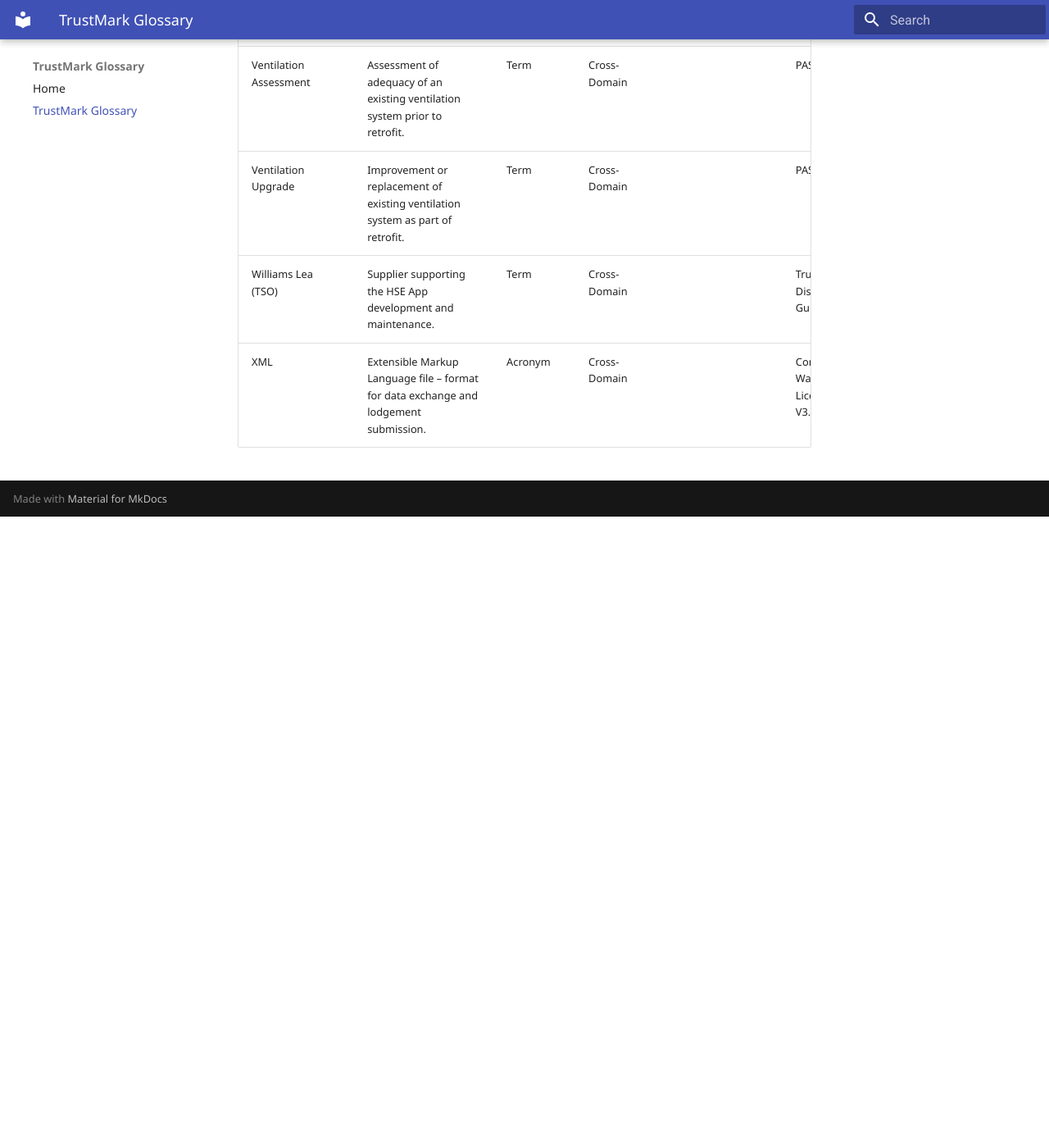
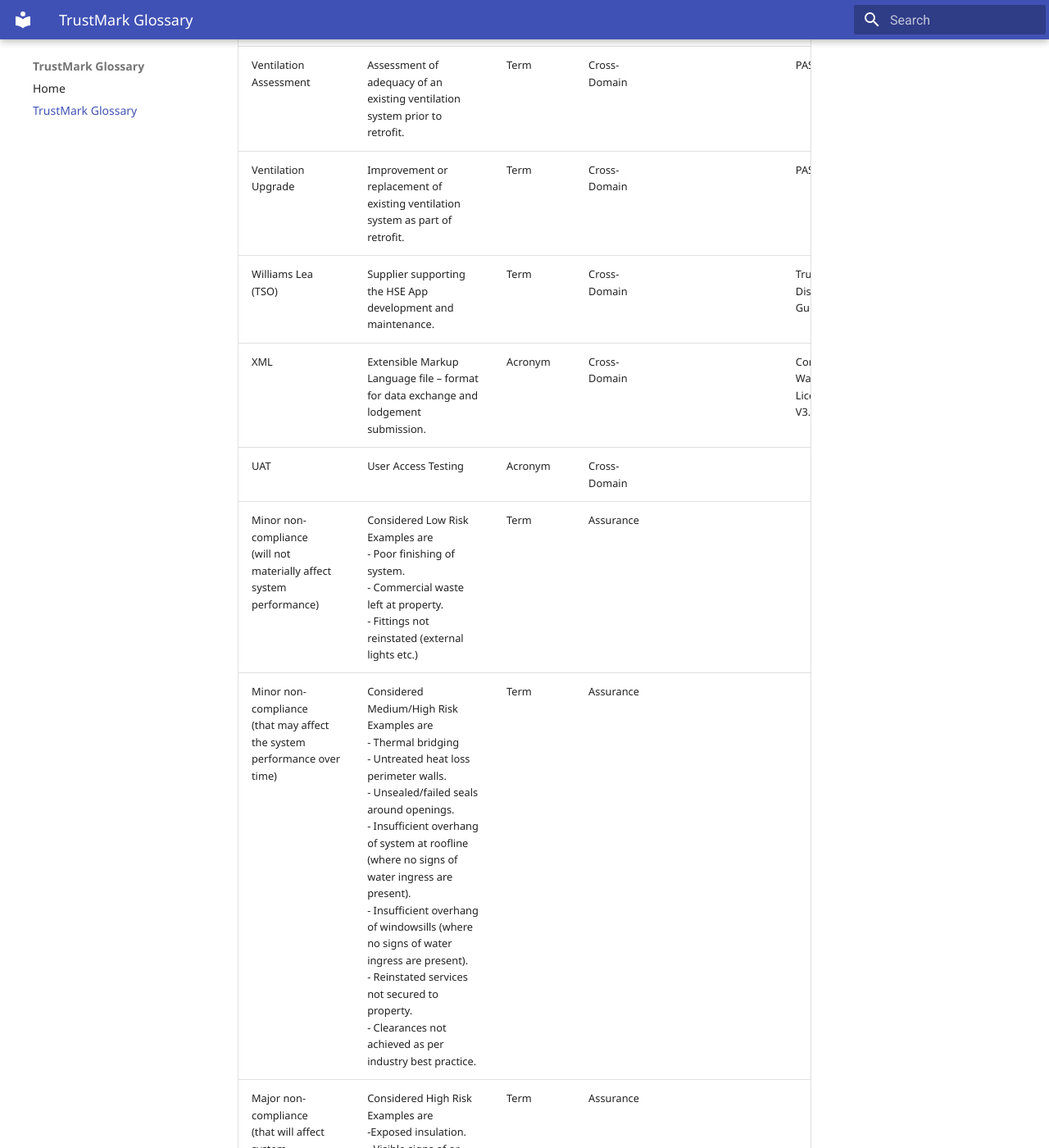
Before and after one commit to PeteHitchen/trustmark-glossary, an MkDocs documentation site: the page built from docs/trustmark-glossary.md, in a window 1280 px wide and 1400 px high, scrolled down 25302 px. Shown: the whole window at 82% size. Built offline with MkDocs 1.6.1 and Material for MkDocs 9.7.7, drawn with Linux system fonts in a browser that asks for light colours; before the commit the page ends 25932 px from its top, so only the background shows below that; some of the changed text lies outside the part shown.

Commit message:
Update glossary

```diff
--- a/docs/trustmark-glossary.md
+++ b/docs/trustmark-glossary.md
@@ -189,3 +189,8 @@
 | Ventilation Upgrade | Improvement or replacement of existing ventilation system as part of retrofit. | Term | Cross-Domain |  | PAS2035_2023.pdf |
 | Williams Lea (TSO) | Supplier supporting the HSE App development and maintenance. | Term | Cross-Domain |  | TrustMark - IT Disaster Recovery Guide - v1.6.pdf |
 | XML | Extensible Markup Language file – format for data exchange and lodgement submission. | Acronym | Cross-Domain |  | Connected For Warmth TMK Licence Plus V3.pdf |
+| UAT | User Access Testing | Acronym | Cross-Domain |  |  |
+| Minor non-compliance <br>(will not materially affect system performance) | Considered Low Risk <br>Examples are<br>- Poor finishing of system.<br>- Commercial waste left at property.<br>- Fittings not reinstated (external lights etc.)  | Term | Assurance |  |  |
+| Minor non-compliance <br>(that may affect the system performance over time) | Considered Medium/High Risk <br>Examples are<br>- Thermal bridging<br>- Untreated heat loss perimeter walls.<br>- Unsealed/failed seals around openings.<br>- Insufficient overhang of system at roofline (where no signs of water ingress are present).<br>- Insufficient overhang of windowsills (where no signs of water ingress are present).<br>- Reinstated services not secured to property.<br>- Clearances not achieved as per industry best practice. | Term | Assurance |  |  |
+| Major non-compliance <br>(that will affect system performance) | Considered High Risk <br>Examples are<br>-Exposed insulation.<br>- Visible signs of or potential for water ingress.<br>- Mould and/or damp present.<br>- Insufficient background ventilation.<br>- Insufficient extract ventilation. | Term | Assurance |  |  |
+| Major non-compliance <br>(risk to health and safety of occupants) | Considered High Risk <br>Examples are<br>-Buried/covered gas pipes.<br>- Buried/covered flues.<br>- Insufficient combustion ventilation.<br>- Exposed live cabling.  | Term | Assurance |  |  |
```
Also changed, not shown: site/search/search_index.json, site/trustmark-glossary/index.html.
